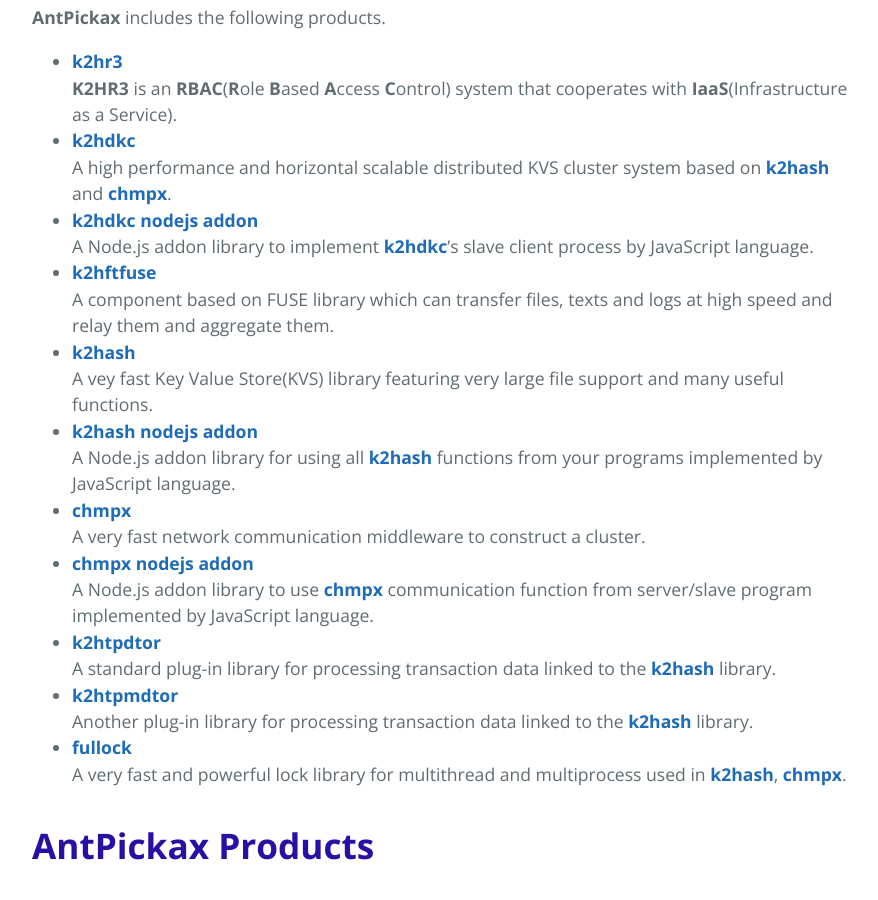
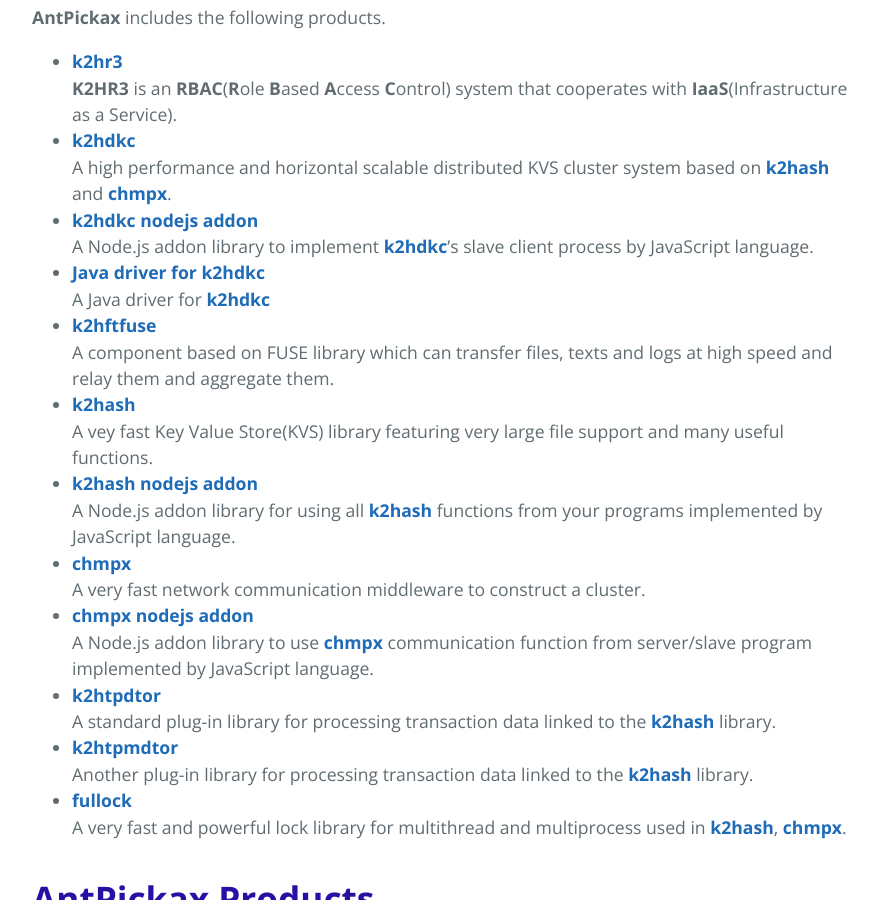
Before and after one commit to yahoojapan/AntPickax, a Jekyll site: the page built from index.md, in a window 1280 px wide and 900 px high, scrolled down 1641 px. Shown: the whole window, without its empty margins (192-1070 px from the left). Built offline with Jekyll 4.4.1, drawn with Linux system fonts in a browser that asks for light colours; comment, search, counter and statistics services are not loaded.

Commit message:
Adds Java Driver for k2hdkc

```diff
--- a/index.md
+++ b/index.md
@@ -48,6 +48,8 @@ Among the created software, we have released software as an **AntPickax** produc
 A high performance and horizontal scalable distributed KVS cluster system based on [**k2hash**](https://k2hash.antpick.ax/) and [**chmpx**](https://chmpx.antpick.ax/).
 - [**k2hdkc nodejs addon**](https://nodejs.k2hdkc.antpick.ax/)
 A Node.js addon library to implement [**k2hdkc**](https://k2hdkc.antpick.ax/)'s slave client process by JavaScript language.
+- [**Java driver for k2hdkc**](https://java.k2hdkc.antpick.ax/)
+A Java driver for [**k2hdkc**](https://k2hdkc.antpick.ax/)
 - [**k2hftfuse**](https://k2hftfuse.antpick.ax/)
 A component based on FUSE library which can transfer files, texts and logs at high speed and relay them and aggregate them.
 - [**k2hash**](https://k2hash.antpick.ax/)
```
Also changed, not shown: indexja.md (+2 -0 lines).
